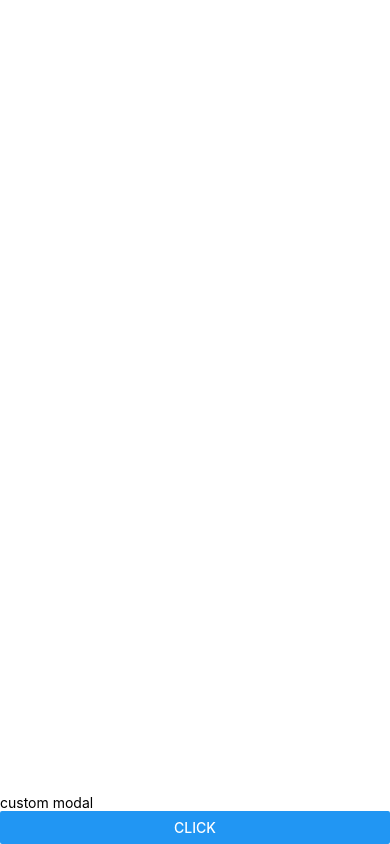
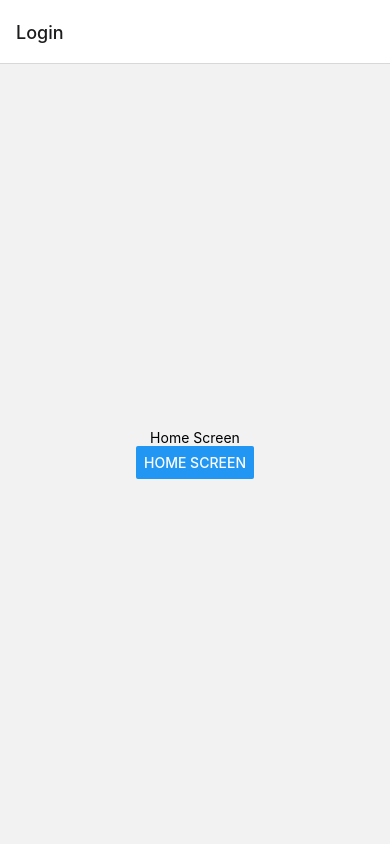
Before and after one commit to birbalkr/reactNative, a React Native app: screen / in a window 390 px wide. Built offline with nearby package versions, Linux system fonts and the light colour scheme.

Commit message:
Stack Navigation

```diff
--- a/App.tsx
+++ b/App.tsx
@@ -1,56 +1,37 @@
-import React, { useState } from 'react';
-import {
-    Button,
-    Platform,
-    ScrollView,
-    StyleSheet,
-    Text,
-    View
-} from "react-native";
+import * as React from 'react';
+import { View, Text, Button } from 'react-native';
+import { NavigationContainer } from '@react-navigation/native';
+import { createNativeStackNavigator } from '@react-navigation/native-stack';
 
-const App = () => {
-    const [show,setShow]=useState(false)
+function HomeScreen() {
+    return (
+        <View style={{ flex: 1, alignItems: 'center', justifyContent: 'center' }}>
+            <Text>Home Screen</Text>
+        </View>
+    );
+}
+const Login=(props)=> {
+    return (
+        <View style={{ flex: 1, alignItems: 'center', justifyContent: 'center' }}>
+            <Text>Home Screen</Text>
+            <Button title='Home Screen' onPress={()=>props.navigation.navigate('Home')}/>
+        </View>
+    );
+}
 
+const Stack = createNativeStackNavigator();
+
+function App() {
     return (
-        <View style={styles.conatiner}>
-            <Text>custom modal</Text>
-            {
-                show?
-                <View style={styles.modal}>
-            <View style={styles.body}>
-                <Text>Some Text</Text>
-                <Button title='Close' onPress={()=>setShow(false)}/>
-            </View>
-            </View>
-            :null
-            }
+        <NavigationContainer>
+            <Stack.Navigator>
+                <Stack.Screen name="Login" component={Login} />
+                <Stack.Screen name="Home" component={HomeScreen} />
+            </Stack.Navigator>
+        </NavigationContainer>
+    );
+}
 
-            <Button title='Click' onPress={()=>setShow(true)}/>
-        </View>
-    )
-};
 
-const styles = StyleSheet.create({
-    conatiner: {
-        flex: 1,
-        justifyContent: 'flex-end'
-    },
-    modal: {
-        flex: 1,
-        backgroundColor: 'rgba(50,50,50,0.5)',
-        justifyContent:'center',
-        alignItems:'center'
-    },
-    body:{
-        backgroundColor:'#fff',
-        width:300,
-        height:300,
-        padding:20,
-        justifyContent:'flex-end',
-        borderRadius:10
-    }
-})
 
 export default App;
-
-// npx react-native start
--- a/package.json
+++ b/package.json
@@ -11,9 +11,13 @@
   },
   "dependencies": {
     "@expo/vector-icons": "^13.0.0",
+    "@react-navigation/native": "^6.1.9",
+    "@react-navigation/native-stack": "^6.9.17",
     "react": "18.2.0",
     "react-native": "0.73.1",
     "react-native-code-editor": "^0.0.0",
+    "react-native-safe-area-context": "^4.8.2",
+    "react-native-screens": "^3.29.0",
     "react-native-vector-icons": "^10.0.3",
     "react-native-webview": "^13.6.4"
   },
```
Also changed, not shown: 1 other file (tests, documents, lock files or other folders).
